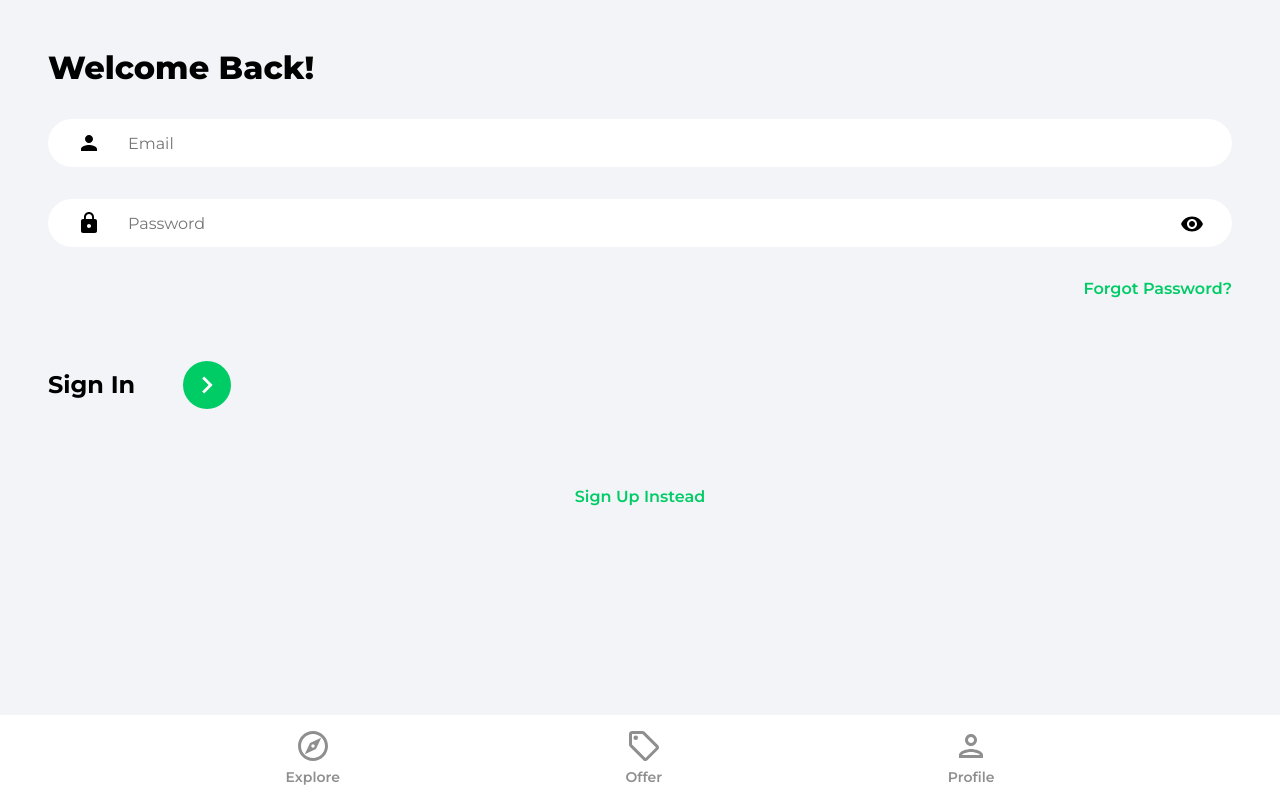
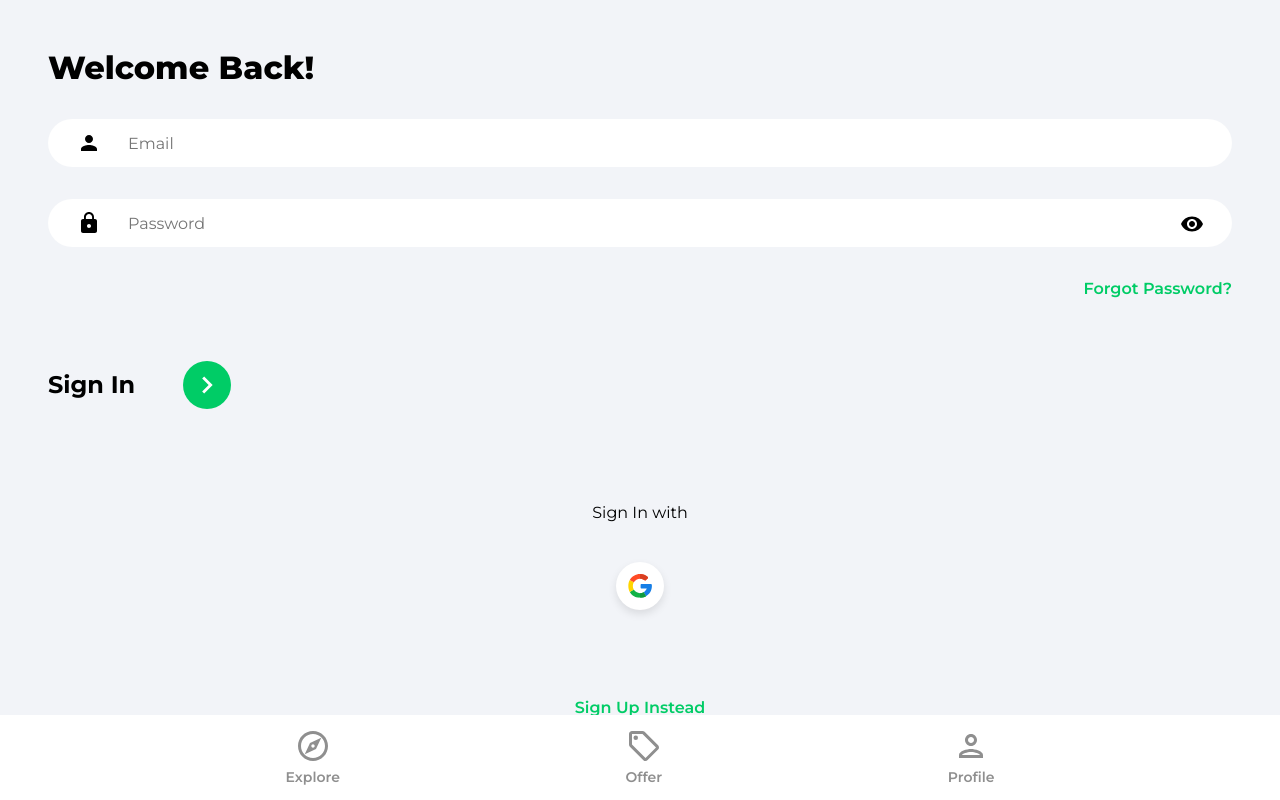
Before and after one commit to Jthomp1993/house-marketplace, a React (Create React App) app: page /sign-in in a window 1280 px wide. Built offline with nearby package versions, Linux system fonts and the light colour scheme.

Commit message:
Google OAuth

```diff
--- /dev/null
+++ b/src/components/OAuth.jsx
@@ -0,0 +1,46 @@
+import { useLocation, useNavigate } from 'react-router-dom';
+import { getAuth, signInWithPopup, GoogleAuthProvider } from 'firebase/auth';
+import { doc, setDoc, getDoc, serverTimestamp } from 'firebase/firestore';
+import { db } from '../firebase.config';
+import { toast } from 'react-toastify';
+import googleIcon from '../assets/svg/googleIcon.svg';
+
+
+function OAuth() {
+    const navigate = useNavigate();
+    const location = useLocation();
+
+    const onGoogleClick = async () => {
+        try {
+            const auth = getAuth();
+            const provider = new GoogleAuthProvider();
+            const result = await signInWithPopup(auth, provider);
+            const user = result.user;
+
+            // Check for user
+            const docRef = doc(db, 'users', user.uid);
+            const docSnap = await getDoc(docRef);
+
+            // If user does not exist, create user
+            if(!docSnap.exists()) {
+                await setDoc(doc(db, 'users', user.uid), {
+                    name: user.displayName,
+                    email: user.email,
+                    timestamp: serverTimestamp()
+                })
+                }
+                navigate('/');
+        } catch (error) {
+            toast.error('Could not authorize with Google.');
+        }
+    }
+
+    return <div className="socialLogin">
+        <p>Sign {location.pathname === '/sign-up' ? 'Up' : 'In'} with</p>
+        <button onClick={onGoogleClick} className="socialIconDiv">
+            <img className="socialIconImg" src={googleIcon} alt="google" />
+        </button>
+    </div>
+}
+
+export default OAuth
--- a/src/pages/SignIn.jsx
+++ b/src/pages/SignIn.jsx
@@ -4,6 +4,7 @@
 import { getAuth, signInWithEmailAndPassword } from 'firebase/auth';
 import { ReactComponent as ArrowRightIcon } from '../assets/svg/keyboardArrowRightIcon.svg';
 import visabilityIcon from '../assets/svg/visibilityIcon.svg';
+import OAuth from '../components/OAuth';
 
 
 function SignIn() {
@@ -67,7 +68,7 @@
                     </div>
                 </form>
 
-                {/* Google Oauth */}
+                <OAuth />
 
                 <Link to='/sign-up' className="registerLink">
                     Sign Up Instead
--- a/src/pages/SignUp.jsx
+++ b/src/pages/SignUp.jsx
@@ -6,6 +6,8 @@
 import { db } from '../firebase.config';
 import { ReactComponent as ArrowRightIcon } from '../assets/svg/keyboardArrowRightIcon.svg';
 import visabilityIcon from '../assets/svg/visibilityIcon.svg';
+import OAuth from '../components/OAuth';
+
 
 
 function SignUp() {
@@ -83,7 +85,7 @@
                     </div>
                 </form>
 
-                {/* Google Oauth */}
+                <OAuth />
 
                 <Link to='/sign-in' className="registerLink">
                     Sign In Instead
```
